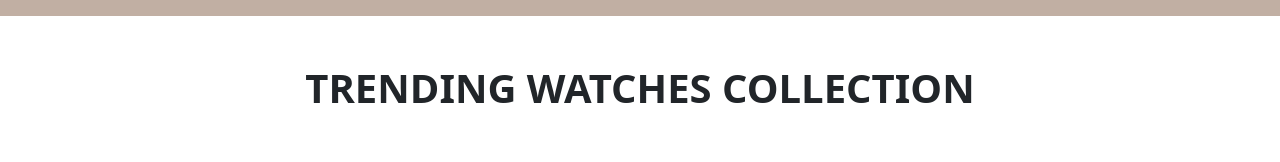
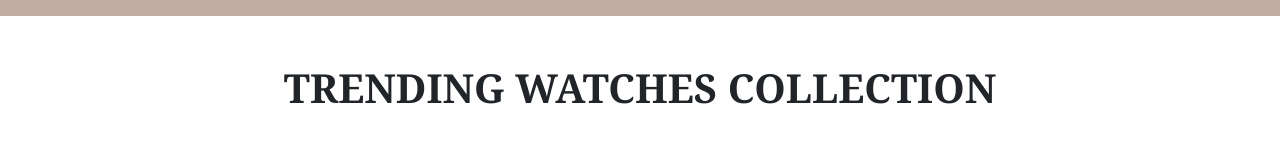
Before and after one commit to sonaljinjala1/Java-Script-Project, a plain HTML site: page Project_9_Add_To_Cart/index.html in a window 1280 px wide. Shown: the part 74-236 px from the top of the page. Drawn offline with nearby package versions, Linux system fonts and the light colour scheme.

Commit message:
Java-Script-Project

```diff
--- a/Project_9_Add_To_Cart/index.html
+++ b/Project_9_Add_To_Cart/index.html
@@ -26,7 +26,7 @@
   </header>
 
   <div class="container">
-    <h2 align="center" class="mt-5" style="font-weight: 600; font-size: 40px;">TRENDING WATCHES
+    <h2 align="center" class="mt-5" style="font-weight: 600; font-size: 40px; font-family: Georgia, 'Times New Roman', Times, serif; ">TRENDING WATCHES
       COLLECTION</h2>
     <div class="row" id="product">
 
```
